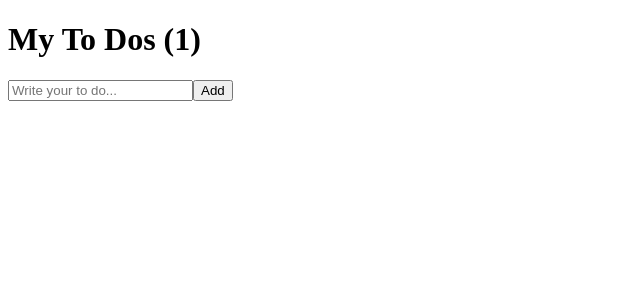
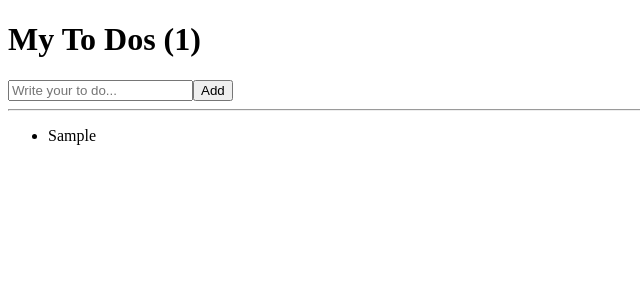
Before and after one commit to Na-David/Movie-Web, a React (Create React App) app: page / in a window 1280 px wide. Both pictures are taken after typing "Sample" into the empty fields and a click on the button "Add". Shown: the top 300 px of the page, without its empty margins (0-640 px from the left). Built offline with nearby package versions, Linux system fonts and the light colour scheme.

Commit message:
basic todo list

```diff
--- a/src/App.js
+++ b/src/App.js
@@ -26,6 +26,10 @@
         <input onChange={onChange} value={toDo} type="text" placeholder="Write your to do..." />
         <button onClick={onSubmit}>Add</button>
       </form>
+      <hr />
+      <ul>
+        {toDos.map((item, idx) => (<li key={idx}>{item}</li>))}
+      </ul>
     </div>
   );
 }
```
